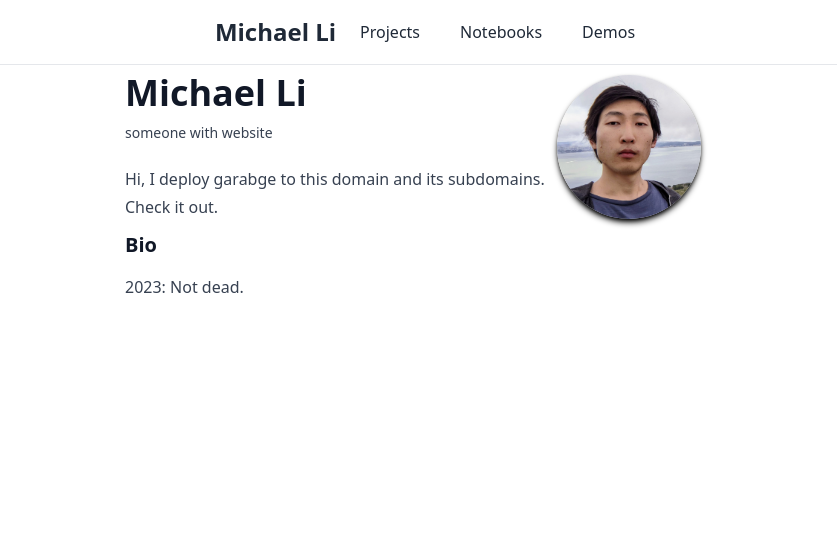
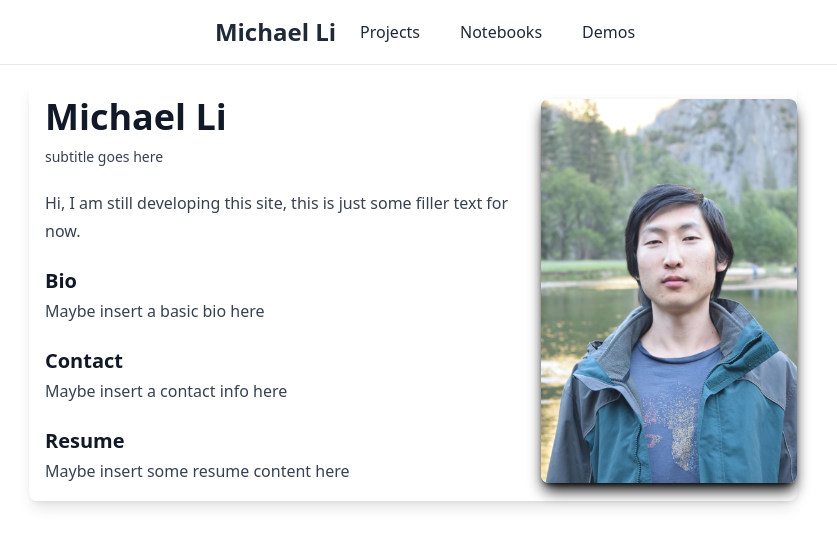
Before and after one commit to magicalpuffin/mli-puffinsystems, a SvelteKit app in the folder puffinsystems_homepage/: page / in a window 1280 px wide. Shown: the top 546 px of the page, without its empty margins (227-1064 px from the left). Built offline with nearby package versions, Linux system fonts and the light colour scheme.

Commit message:
added AboutMe
reduced resolution

```diff
--- /dev/null
+++ b/puffinsystems_homepage/src/lib/components/AboutMe.svelte
@@ -0,0 +1,21 @@
+<div class="flex max-w-3xl flex-row justify-between rounded-lg shadow-lg">
+  <article class="prose my-4 ml-4 mr-2">
+    <h1 class="my-0">Michael Li</h1>
+    <p class="prose-sm my-2">subtitle goes here</p>
+    <p>
+      Hi, I am still developing this site, this is just some filler text for
+      now.
+    </p>
+    <h3 class="my-0">Bio</h3>
+    <p>Maybe insert a basic bio here</p>
+    <h3 class="my-0">Contact</h3>
+    <p>Maybe insert a contact info here</p>
+    <h3 class="my-0">Resume</h3>
+    <p>Maybe insert some resume content here</p>
+  </article>
+  <img
+    class="my-auto w-1/3 rounded-lg object-cover shadow-lg shadow-black"
+    src={"images/self_portrait.JPG"}
+    alt="self portrait"
+  />
+</div>
--- a/puffinsystems_homepage/src/routes/+layout.svelte
+++ b/puffinsystems_homepage/src/routes/+layout.svelte
@@ -6,10 +6,8 @@
 <div>
   <Navbar />
   <main>
-    <div class="my-2 flex justify-center">
-      <div class="container mx-2 max-w-xl">
-        <slot />
-      </div>
+    <div class="mx-2 my-2 flex justify-center">
+      <slot />
     </div>
   </main>
 </div>
--- a/puffinsystems_homepage/src/routes/+page.svelte
+++ b/puffinsystems_homepage/src/routes/+page.svelte
@@ -1,16 +1,10 @@
-<div class="flex flex-row">
-  <article class="prose">
-    <h1 class="mb-0">Michael Li</h1>
-    <p class="prose-sm my-2">someone with website</p>
-    <p>Hi, I deploy garabge to this domain and its subdomains. Check it out.</p>
-  </article>
-  <img
-    class="my-auto h-36 rounded-full object-cover shadow-md shadow-black"
-    src={"self_portrait.jpg"}
-    alt="self portrait"
-  />
+<script lang="ts">
+  import AboutMe from "$lib/components/AboutMe.svelte";
+</script>
+
+<div class="flex flex-col">
+  <div class="my-2">
+    <AboutMe />
+  </div>
+  <!-- <AboutMe /> -->
 </div>
-<article class="prose mt-2">
-  <h3>Bio</h3>
-  <p>2023: Not dead.</p>
-</article>
--- a/puffinsystems_homepage/tailwind.config.js
+++ b/puffinsystems_homepage/tailwind.config.js
@@ -1,10 +1,16 @@
 /** @type {import('tailwindcss').Config} */
 export default {
-  content: ['./src/**/*.{html,js,svelte,ts}'],
+  content: ["./src/**/*.{html,js,svelte,ts}"],
   theme: {
-    extend: {},
+    extend: {
+      typography: {
+        DEFAULT: {
+          css: {
+            maxWidth: "100ch",
+          },
+        },
+      },
+    },
   },
-  plugins: [
-    require('@tailwindcss/typography'),
-  ],
-}
+  plugins: [require("@tailwindcss/typography")],
+};
```
Also changed, not shown: puffinsystems_homepage/static/images/self_portrait.JPG (added), puffinsystems_homepage/static/self_portrait.jpg (deleted).
